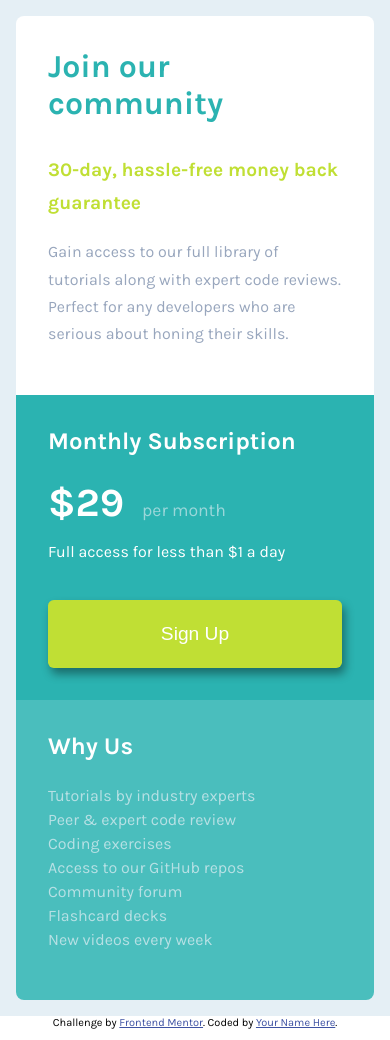
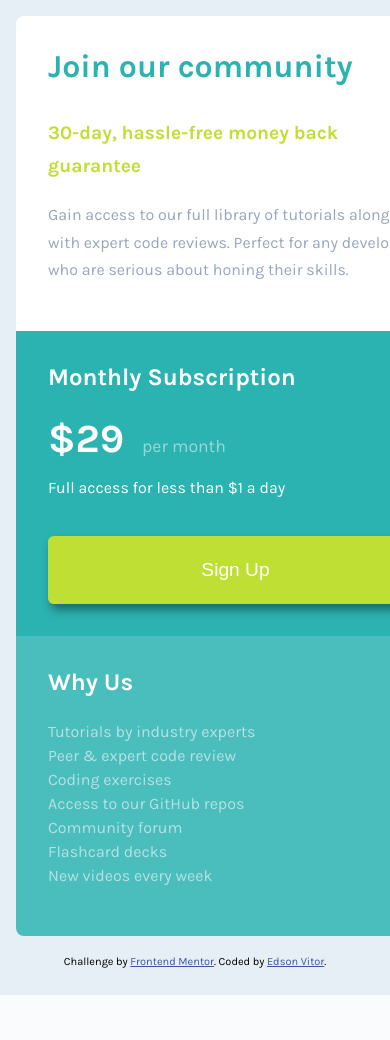
Before and after one commit to edsonvit0r/frontendmentor, a PHP site: page / in a window 390 px wide; the page is wider, and only the part inside the window is pictured. After the commit the page ends 995 px from the top of that part, so only its background shows below. Run offline with PHP 8.4, Linux system fonts and the light colour scheme.

Commit message:
Mobile-first ajustes

```diff
--- a/single_price_grid_component/index.html
+++ b/single_price_grid_component/index.html
@@ -39,12 +39,9 @@
     Flashcard decks <br>
     New videos every week</p>
     </div>
+    <br>
+    <p class="attribution">Challenge by <a href="https://www.frontendmentor.io?ref=challenge" target="_blank">Frontend Mentor</a>. Coded by <a href="#">Edson Vitor</a>.</p>
   </div>
-  <footer>
-    <p class="attribution">
-      Challenge by <a href="https://www.frontendmentor.io?ref=challenge" target="_blank">Frontend Mentor</a>.
-      Coded by <a href="#">Your Name Here</a>.
-    </p>
-  </footer>
+
 </body>
 </html>
--- a/single_price_grid_component/style.css
+++ b/single_price_grid_component/style.css
@@ -8,6 +8,7 @@
 
 body {
     font-family: Karla;
+
 }
 
 .container {
@@ -16,7 +17,9 @@ body {
 }
 
 header, div.monthly, div.whyus {
+    width: 375px;
     padding: 2em;
+    margin: auto;
 }
 
 h1, h2, p {
@@ -84,7 +87,5 @@ div.whyus p {
     opacity: 0.7;
 }
 
-
-
   .attribution { font-size: 11px; text-align: center; }
   .attribution a { color: hsl(228, 45%, 44%); }
```
